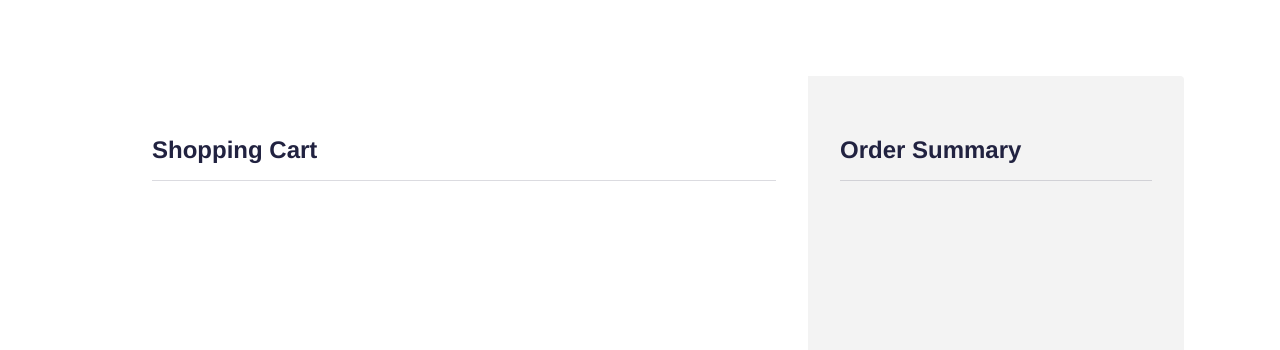
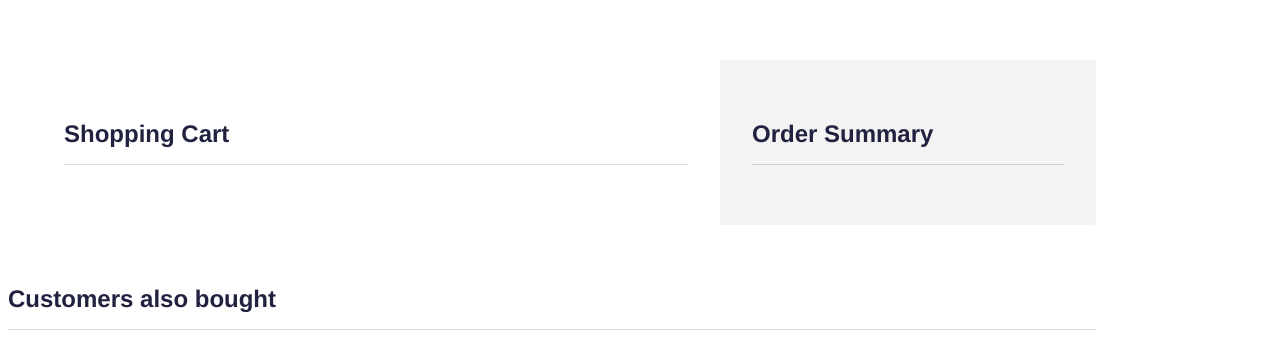
Before and after one commit to shaunmcarmody/shopping-cart, a Vue app: page / in a window 1280 px wide. Shown: the top 350 px of the page. Built offline with nearby package versions, Linux system fonts and the light colour scheme.

Commit message:
display cross promotion component below cart

```diff
--- a/src/App.vue
+++ b/src/App.vue
@@ -1,16 +1,19 @@
 <template>
   <div id="app">
     <ShoppingCart />
+    <CrossPromotion />
   </div>
 </template>
 
 <script>
 import ShoppingCart from './components/ShoppingCart.vue'
+import CrossPromotion from './components/CrossPromotion.vue'
 
 export default {
   name: 'app',
   components: {
-    ShoppingCart
+    ShoppingCart,
+    CrossPromotion
   }
 }
 </script>
--- /dev/null
+++ b/src/components/CrossPromotion.vue
@@ -0,0 +1,29 @@
+<template>
+  <section class="cross-promotion">
+    <Header title="Customers also bought" />
+  </section>
+</template>
+
+<script>
+import Header from './Header.vue'
+
+export default {
+  name: 'CrossPromotion',
+  components: {
+    Header
+  }
+}
+</script>
+
+<style scoped>
+.cross-promotion {
+  bottom: 10%;
+  margin-top: 60px;
+  max-width: 1088px;
+  max-height: 648px;
+  width: calc(100% - 64px);
+  border-radius: 4px;
+  background-color: #ffffff;
+}
+
+</style>
--- a/src/components/OrderSummary.vue
+++ b/src/components/OrderSummary.vue
@@ -1,16 +1,16 @@
 <template>
   <aside class="summary">
-    <ShoppingCartHeader title="Order Summary"/>
+    <Header title="Order Summary" />
   </aside>
 </template>
 
 <script>
-import ShoppingCartHeader from './ShoppingCartHeader.vue'
+import Header from './Header.vue'
 
 export default {
   name: 'ShoppingCart',
   components: {
-    ShoppingCartHeader,
+    Header
   }
 }
 </script>
--- a/src/components/ProductDetails.vue
+++ b/src/components/ProductDetails.vue
@@ -1,16 +1,16 @@
 <template>
   <section class="product-details">
-    <ShoppingCartHeader title="Shopping Cart"/>
+    <Header title="Shopping Cart"/>
   </section>
 </template>
 
 <script>
-import ShoppingCartHeader from './ShoppingCartHeader.vue'
+import Header from './Header.vue'
 
 export default {
   name: 'ProductDetails',
   components: {
-    ShoppingCartHeader,
+    Header,
   }
 }
 </script>
--- a/src/components/ShoppingCart.vue
+++ b/src/components/ShoppingCart.vue
@@ -20,19 +20,13 @@ export default {
 
 <style scoped>
 .shopping-cart {
-  position: fixed;
-  top: 50%;
-  left: 50%;
   display: flex;
   overflow-x: hidden;
   overflow-y: auto;
   max-width: 1088px;
   max-height: 648px;
-  width: calc(100% - 64px);
-  height: calc(100% - 64px);
   border-radius: 4px;
   background-color: #ffffff;
-  transform: translate(-50%, -50%);
 }
 
 </style>
```
Also changed, not shown: src/components/Header.vue (renamed from src/components/ShoppingCartHeader.vue).
